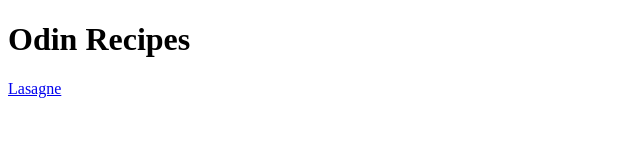
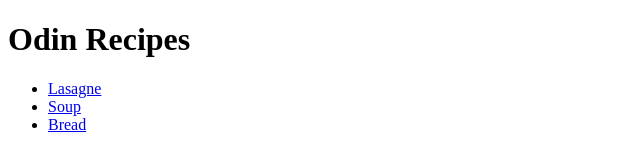
Before and after one commit to erick625/odin-recipe_repo, a plain HTML site: page index.html in a window 1280 px wide. Shown: the whole page, without its empty margins (0-640 px from the left). Drawn offline with Linux system fonts and the light colour scheme.

Commit message:
recipe assets added

```diff
--- a/index.html
+++ b/index.html
@@ -6,6 +6,10 @@
 	</head>
 	<body>
 		<h1>Odin Recipes</h1>
-		<a href="recipes/lasagna.html">Lasagne</a>
+		<ul>
+			<li><a href="recipes/lasagna.html">Lasagne</a></li>
+			<li><a href="recipes/soup.html">Soup</a></li>
+			<li><a href="recipes/bread.html">Bread</a></li>
+		</ul>
 	</body>
 </html>
```
Also changed, not shown: 2 other files.
